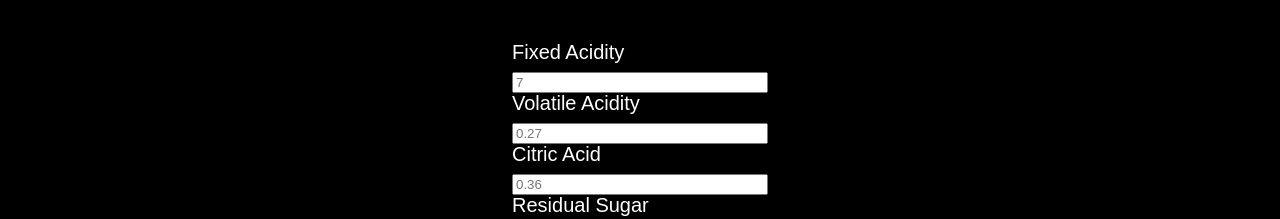
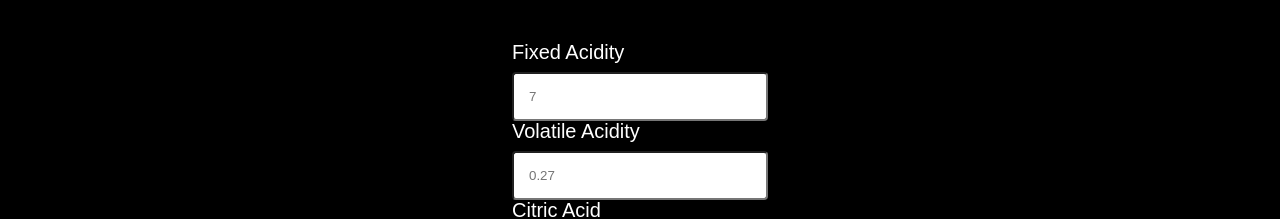
Before and after one commit to annatrajano/wine-quality-mm, a React app in the folder front/: page / in a window 1280 px wide. Shown: the part 592-811 px from the top of the page. Built offline with nearby package versions, Linux system fonts and the light colour scheme.

Commit message:
feat: :sparkles: add input propertie - style

```diff
--- a/front/src/components/FormInput/FormInput.module.css
+++ b/front/src/components/FormInput/FormInput.module.css
@@ -4,12 +4,11 @@
   gap: 10px;
 }
 
-input[type="email"],
+input[type="number"],
 input[type="password"],
 input[type="text"],
 input[type="textarea"] {
   border-radius: 4px;
-  border: 1.5px solid #fdb15f;
   padding: 15px;
 }
 
```
